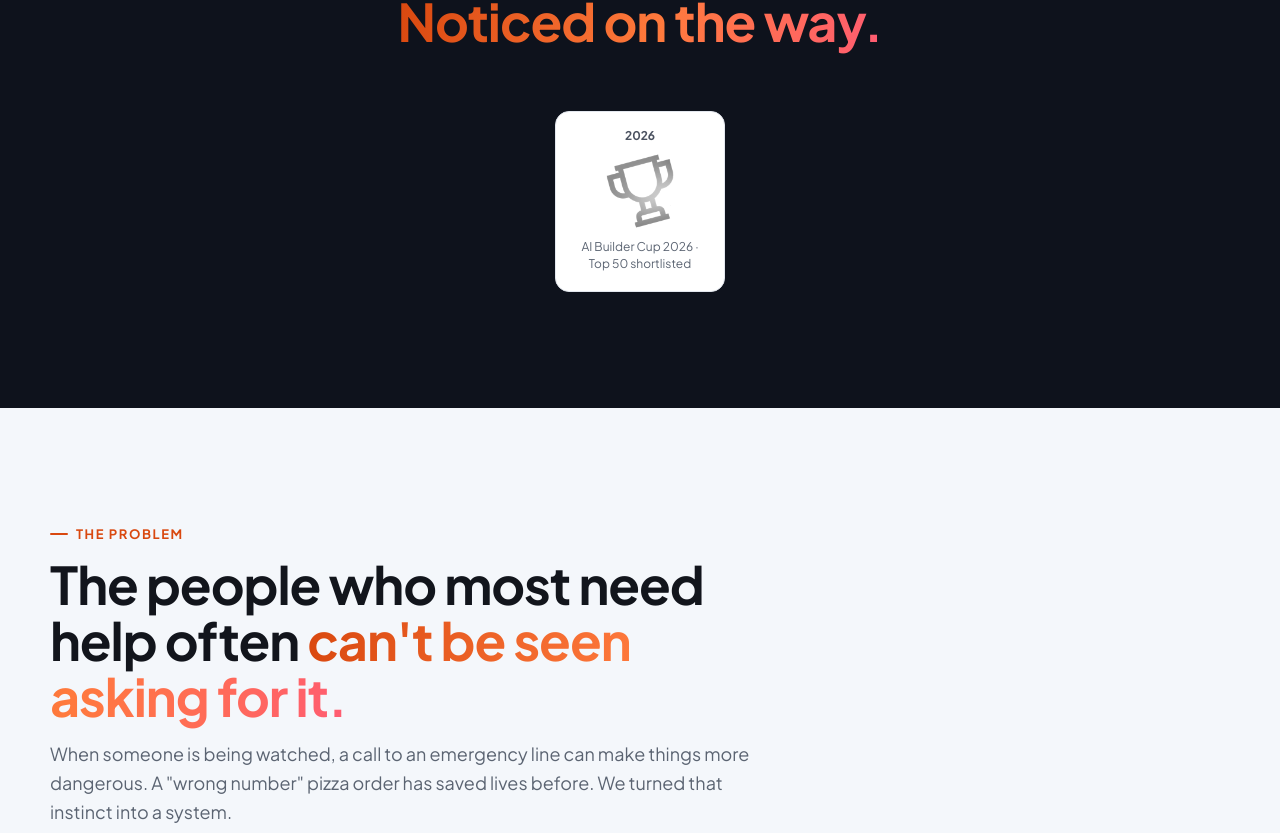
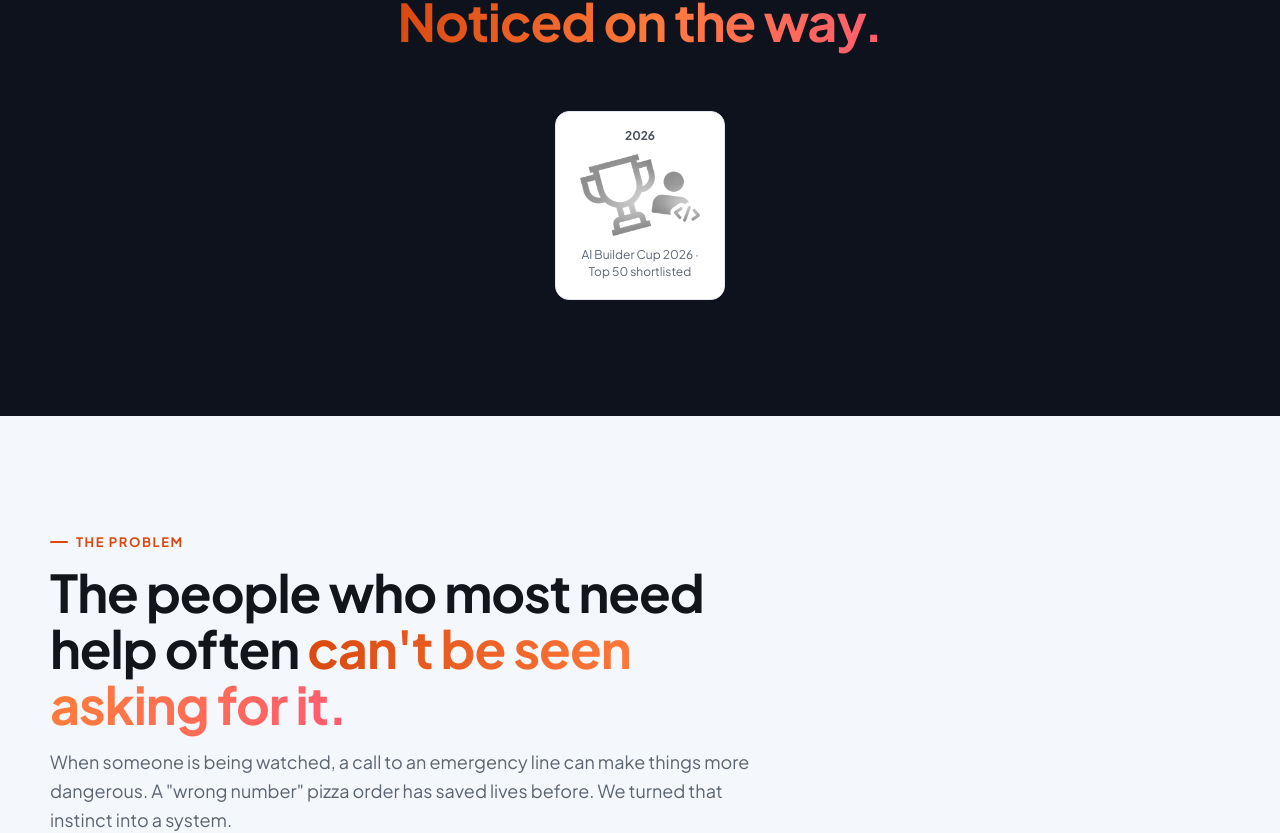
Before and after one commit to Jeevanvsan/ai_builder_hack, a React (Vite) app in the folder covert_call/landing/: page / in a window 1280 px wide. Shown: the part 1144-1977 px from the top of the page. Built offline with nearby package versions, Linux system fonts and the light colour scheme.

Commit message:
feat(landing): full AI Builder Cup artwork on the award tile

```diff
--- a/covert_call/landing/src/components/Sections.tsx
+++ b/covert_call/landing/src/components/Sections.tsx
@@ -458,7 +458,7 @@ export function Footer() {
 // `href` is optional. The arrows appear only when the tiles overflow the row.
 type Award = { year: string; badge: string; title: string; href?: string }
 const AWARDS: Award[] = [
-  { year: '2026', badge: '/brand/recognition/ai-builder-cup-trophy-full.png', title: 'AI Builder Cup 2026 · Top 50 shortlisted' },
+  { year: '2026', badge: '/brand/recognition/ai-builder-cup-logo.png', title: 'AI Builder Cup 2026 · Top 50 shortlisted' },
 ]
 
 export function Recognition() {
--- a/covert_call/landing/src/styles.css
+++ b/covert_call/landing/src/styles.css
@@ -807,7 +807,7 @@ h2 { font-size: clamp(32px, 4.4vw, 52px); line-height: 1.08; margin: 14px 0 16px
   background: #fff; border: 1px solid #e3e7ee; color: var(--text); transition: transform .25s; }
 .award:hover { transform: translateY(-4px); }
 .award-year { font-size: 12px; font-weight: 700; color: #4b5260; }
-.award-badge { width: 76px; height: 76px; object-fit: contain; filter: grayscale(1) contrast(1.1); opacity: .9; }
+.award-badge { width: 120px; height: 84px; object-fit: contain; filter: grayscale(1) contrast(1.1); opacity: .9; }
 .award-title { font-size: 12px; line-height: 1.4; color: #5b6472; }
 .awards-nav { display: flex; justify-content: center; gap: 10px; margin-top: 18px; }
 .awards-nav button { width: 34px; height: 34px; border-radius: 50%; border: 1px solid var(--ink-border); background: rgba(255,255,255,.04); color: #e8ecf4; font-size: 18px; line-height: 1; cursor: pointer; }
```
Also changed, not shown: covert_call/landing/public/brand/recognition/ai-builder-cup-logo.png (added), covert_call/landing/public/brand/recognition/ai-builder-cup-trophy-full.png (deleted).
